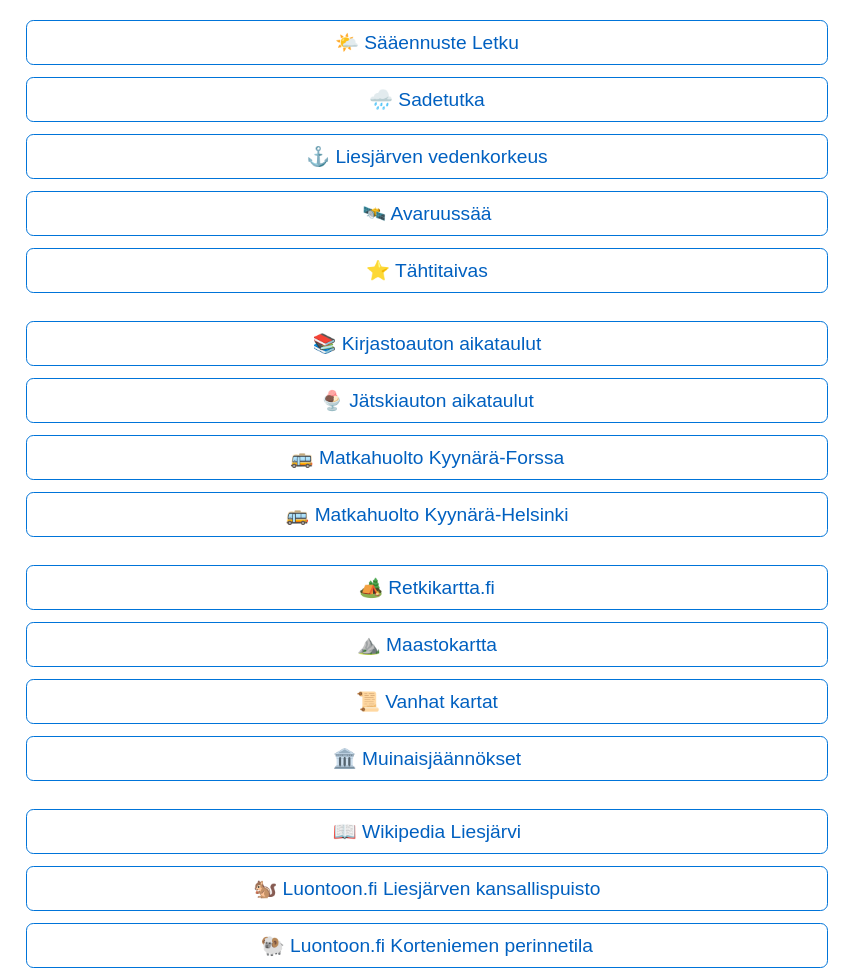
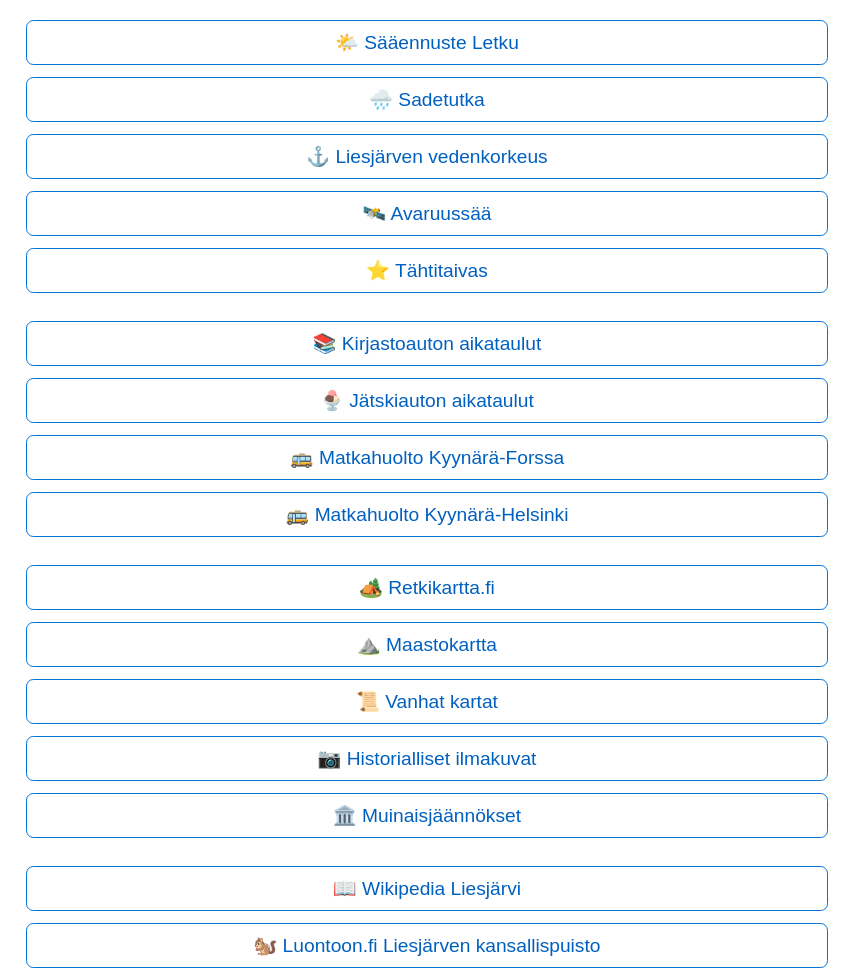
Before and after one commit to axelpale/kyynara, a plain HTML site: page index.html in a window 1280 px wide. Shown: the part 90-1067 px from the top of the page, without its empty margins (0-865 px from the left). Drawn offline with Linux system fonts and the light colour scheme; no server answers.

Commit message:
add historical aerial photos to the area

```diff
--- a/index.html
+++ b/index.html
@@ -232,6 +232,7 @@
       <a class="button" href="https://retkikartta.fi/?mapId=37091">🏕️ Retkikartta.fi</a><br>
       <a class="button" href="https://asiointi.maanmittauslaitos.fi/karttapaikka/?lang=fi&n=6729686.283317434&e=327527.7133930692&zoom=9">⛰️ Maastokartta</a><br>
       <a class="button" href="https://vanhatkartat.fi/#14/60.66543/23.84467">📜 Vanhat kartat</a><br>
+      <a class="button" href="https://kartta.paikkatietoikkuna.fi/?zoomLevel=10&coord=327728.8442541455_6729812.956237661&mapLayers=801+100+default,3400+100+&timeseries=1956&uuid=90246d84-3958-fd8c-cb2c-2510cccca1d3&noSavedState=true&showIntro=false">📷 Historialliset ilmakuvat</a><br>
       <a class="button" href="https://kartta.museoverkko.fi/?zoomLevel=9&coord=327677.69583158847_6729805.484890209&mapLayers=17+100+default,133+100+s_1629683825662,142+100+s_1625822858668,136+100+s_1629685777366,145+100+s_1629686990761,139+100+s_1629686211301,161+100+s_1629689845683&showMarker=true&showIntro=false">🏛️ Muinaisjäännökset</a>
     </p>
     <p>
```
